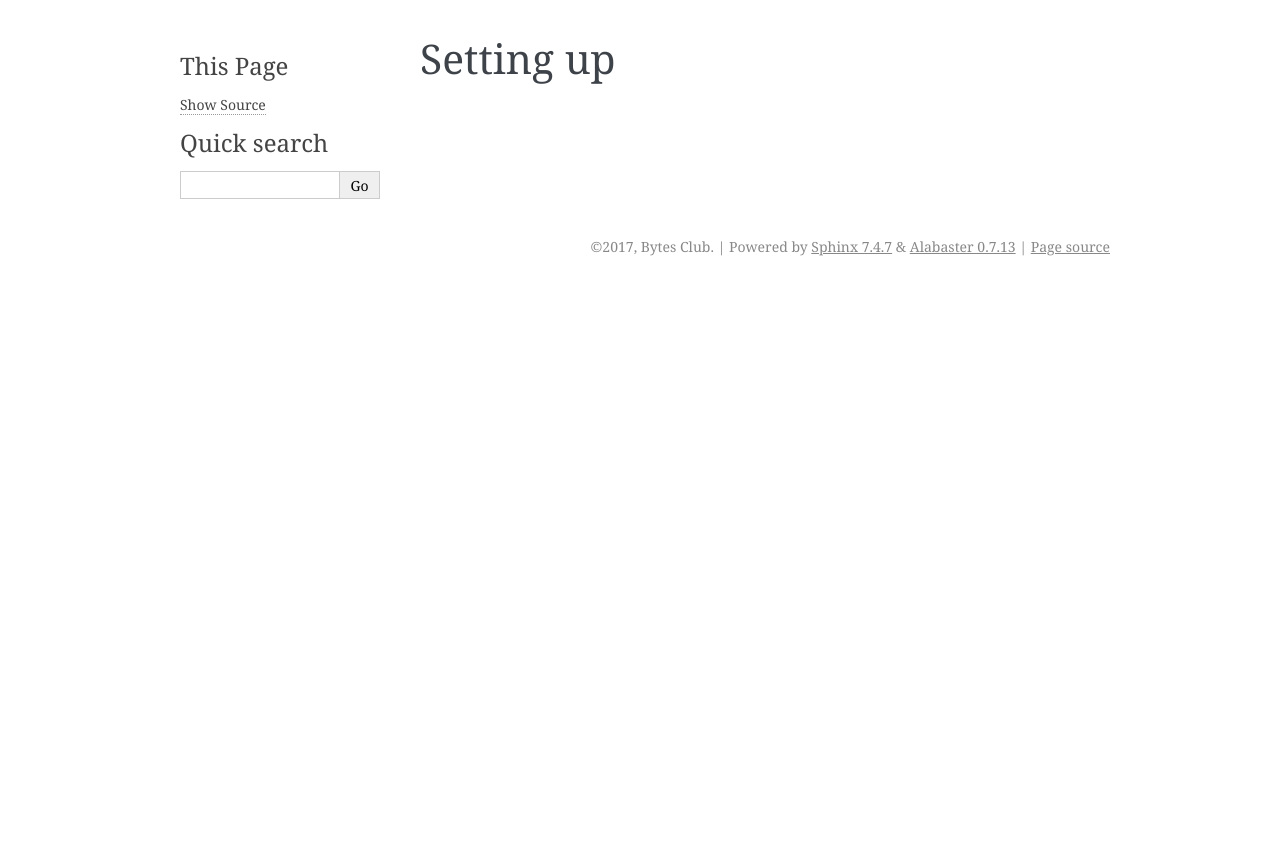
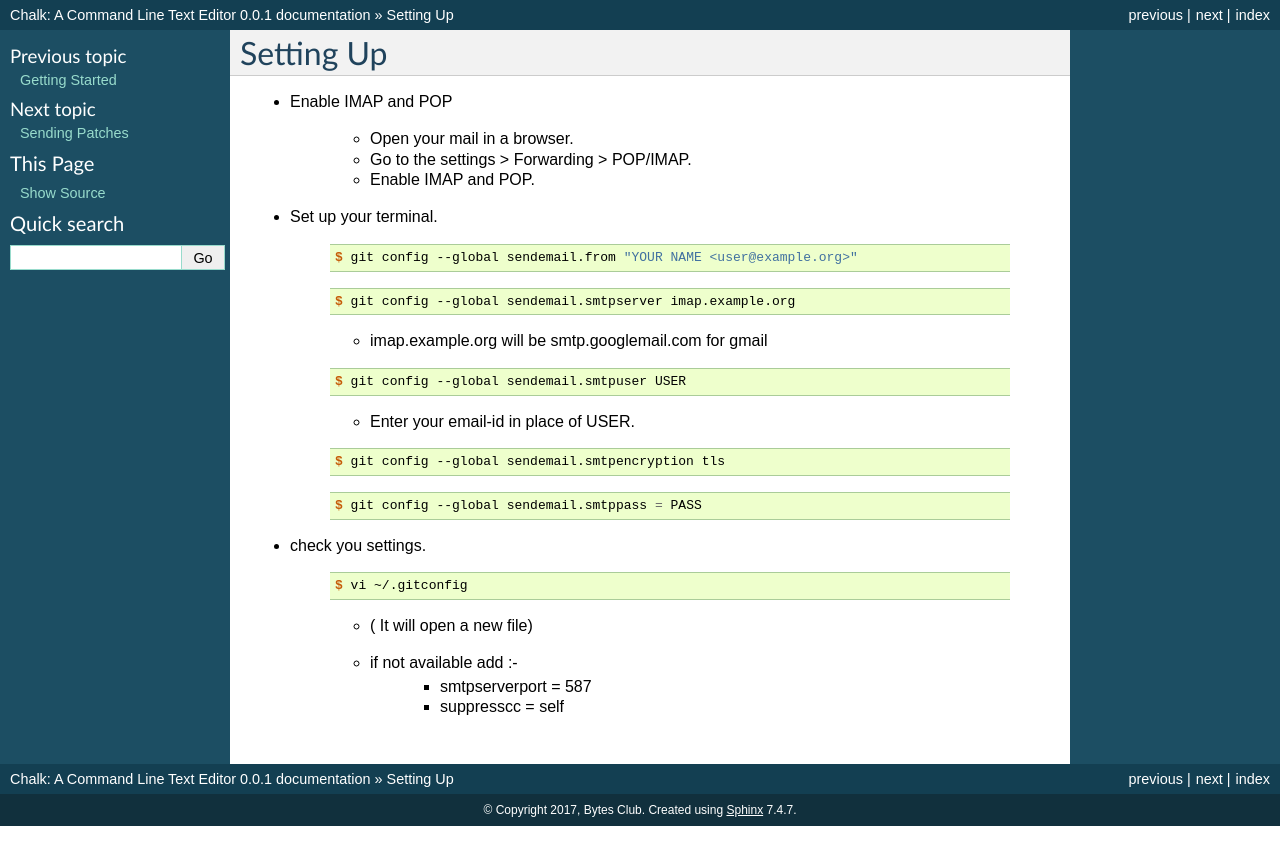
Before and after one commit to BytesClub/chalk, a Sphinx documentation site: the page built from docs/source/setting_up.rst, in a window 1280 px wide. Shown: the top 865 px of the page. Built offline with Sphinx 7.4.7, drawn with Linux system fonts in a browser that asks for light colours.

Commit message:
docs: Documenation for Chalk
In Documentation part we are going to explain
about the building up of basic git features and
sending patches.

In Building part we are explaining about how to
set up git and set up git-email.
Then we are explaining about setting up of git-email
and how to send patches.

fixes: #25 (https://github.com/BytesClub/chalk/issues/25)

Signed-off-by: satyam kumar <satyamvats5@gmail.com>
Signed-off-by: Rudra Nil Basu <rudra.nil.basu.1996@gmail.com>

```diff
--- a/docs/source/conf.py
+++ b/docs/source/conf.py
@@ -89,7 +89,7 @@ todo_include_todos = True
 # The theme to use for HTML and HTML Help pages.  See the documentation for
 # a list of builtin themes.
 #
-html_theme = 'alabaster'
+html_theme = 'default'
 
 # Theme options are theme-specific and customize the look and feel of a theme
 # further.  For a list of options available for each theme, see the
--- a/docs/source/setting_up.rst
+++ b/docs/source/setting_up.rst
@@ -1,3 +1,46 @@
-==========
-Setting up
-==========
+=====================
+Setting Up
+=====================
+
+
+- Enable IMAP and POP
+
+ 	- Open your mail in a browser.
+	- Go to the settings > Forwarding > POP/IMAP.
+	- Enable IMAP and POP.
+
+- Set up your terminal.
+
+	.. code-block:: console
+
+		$ git config --global sendemail.from "YOUR NAME <user@example.org>"
+
+	.. code-block:: console
+
+		$ git config --global sendemail.smtpserver imap.example.org
+
+	- imap.example.org will be smtp.googlemail.com for gmail
+
+	.. code-block:: console
+
+		$ git config --global sendemail.smtpuser USER
+
+	- Enter your email-id in place of USER.
+
+	.. code-block:: console
+
+		$ git config --global sendemail.smtpencryption tls
+
+	.. code-block:: console
+
+		$ git config --global sendemail.smtppass = PASS
+
+- check you settings.
+
+	.. code-block:: console
+
+		$ vi ~/.gitconfig
+	- ( It will open a new file)
+	- if not available add :-
+		- smtpserverport = 587
+		- suppresscc = self
```
Also changed, not shown: docs/source/getting_started.rst (+15 -2 lines), docs/source/index.rst (+11 -4 lines), docs/source/sending_patches.rst (+24 -1 lines).
